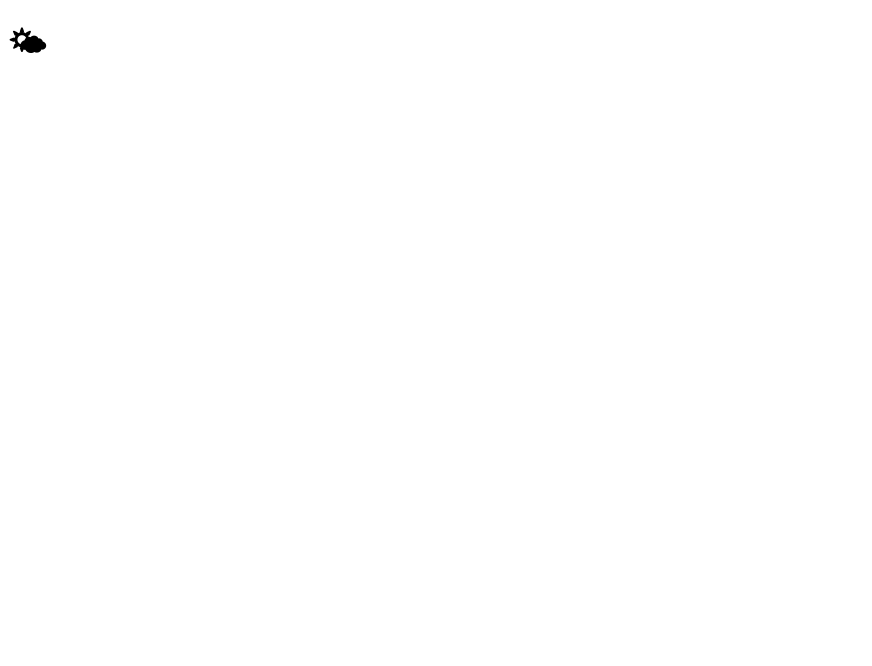
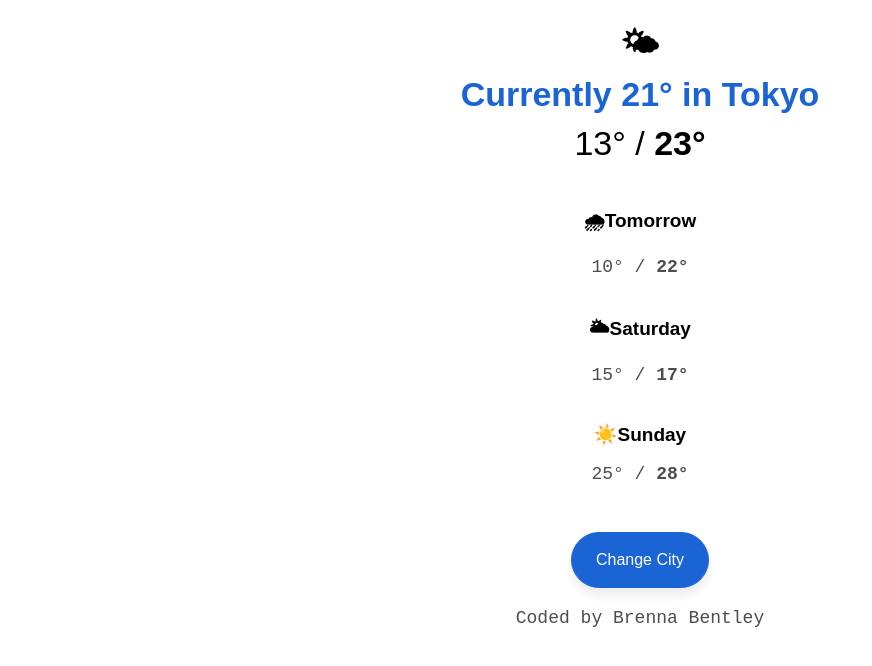
Before and after one commit to bbentley4/Fake-Weather-Landing-Page, a plain HTML site: page index.html in a window 1280 px wide. Shown: the whole page, without its empty margins (0-872 px from the left). Drawn offline with Linux system fonts and the light colour scheme.

Commit message:
Created Layout

```diff
--- a/index.html
+++ b/index.html
@@ -5,9 +5,97 @@
     <meta http-equiv="X-UA-Compatible" content="IE=edge" />
     <meta name="viewport" content="width=device-width, initial-scale=1.0" />
     <title>Weather: Dashboard</title>
-    <style></style>
+    <style>
+      h1 {
+        text-align: center;
+        margin-bottom: 0%;
+      }
+      h2 {
+        text-align: center;
+        color: #1a64d6;
+        font-family: Arial, Helvetica, sans-serif;
+        font-size: 34px;
+        margin-top: 0%;
+        margin-bottom: 10px;
+      }
+      h3 {
+        text-align: center;
+        font-family: Arial, Helvetica, sans-serif;
+        font-weight: 400;
+        font-size: 34px;
+        margin-top: 0%;
+      }
+      ul {
+        list-style: none;
+        padding: 0;
+        text-align: center;
+        font-family: Arial, Helvetica, sans-serif;
+      }
+      li {
+        padding: 10px;
+        border-radius: 10px;
+        max-width: 400px;
+        margin: 0 auto;
+        font-size: 19px;
+      }
+      li:hover {
+        transition: all 200ms ease-in-out;
+        background: #fefbef;
+        color: black;
+      }
+      p {
+        font-family: "Courier New", Courier, monospace;
+        font-size: 18px;
+        color: #4d4d4d;
+      }
+      button {
+        display: block;
+        margin: 20px auto;
+        border: 1px solid #1a64d6;
+        background: #1a64d6;
+        color: white;
+        font-size: 16px;
+        line-height: 22px;
+        padding: 16px 24px;
+        border-radius: 30px;
+        transition: all 200ms ease;
+        box-shadow: rgba(37, 39, 89, 0.08) 0px 8px 8px 0;
+        cursor: pointer;
+        font-family: Arial, Helvetica, sans-serif;
+      }
+      button:hover {
+        background: white;
+        color: #1a64d6;
+      }
+
+      .author {
+        font-family: "Courier New", Courier, monospace;
+        font-size: 18px;
+        color: #4d4d4d;
+        display: block;
+        text-align: center;
+      }
+    </style>
   </head>
   <body>
     <h1>🌤</h1>
+    <h2>Currently 21° in Tokyo</h2>
+    <h3>13° / <strong>23°</strong></h3>
+    <ul>
+      <li>
+        <strong>🌧Tomorrow</strong>
+        <p>10° / <strong>22°</strong></p>
+      </li>
+      <li>
+        <strong>🌥Saturday</strong>
+        <p>15° / <strong>17°</strong></p>
+      </li>
+      <li>
+        <strong>☀️Sunday</strong>
+        <p>25° / <strong>28°</strong></p>
+      </li>
+    </ul>
+    <button>Change City</button>
+    <span class="author"> Coded by Brenna Bentley </span>
   </body>
 </html>
```
